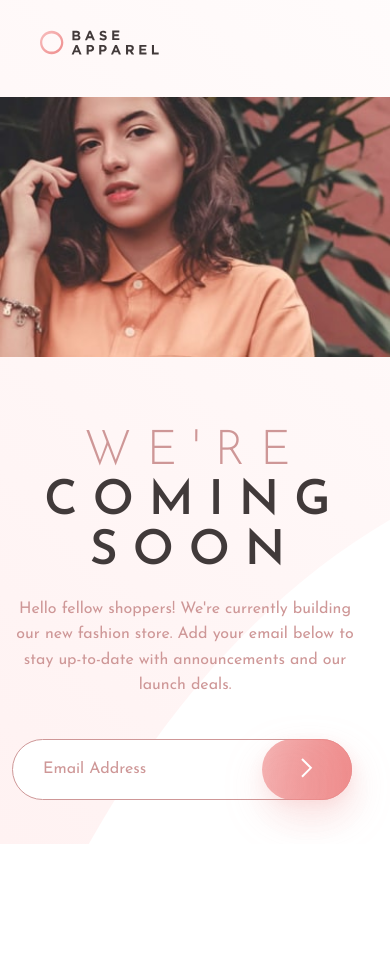
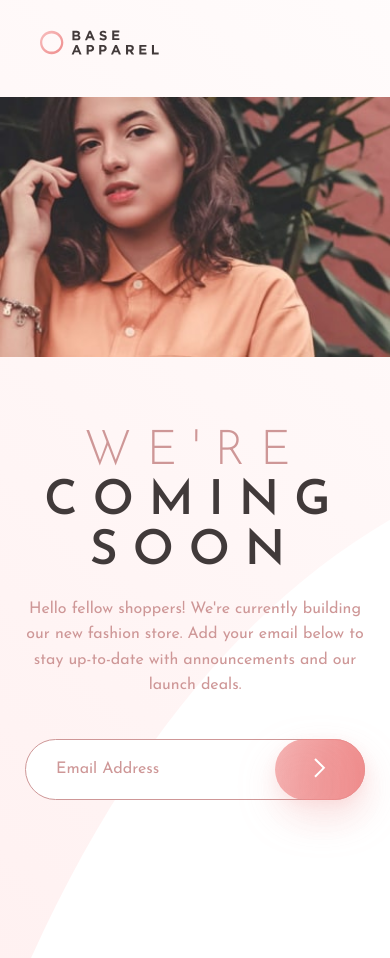
Before and after one commit to arrizkyhp/fm-base-apparel-coming-soon, a React (Create React App) app: page / in a window 390 px wide. Before the commit the page ends 844 px from the top, so only its background shows below. Built offline with nearby package versions, Linux system fonts and the light colour scheme.

Commit message:
second try responsive

```diff
--- a/package.json
+++ b/package.json
@@ -1,4 +1,5 @@
 {
+  "homepage": "https://arrizkyhp.github.io/fm-base-apparel-coming-soon/",
   "name": "base-apparel-coming-soon-master",
   "version": "0.1.0",
   "private": true,
@@ -18,6 +19,8 @@
     "web-vitals": "^1.1.2"
   },
   "scripts": {
+    "predeploy": "npm run build",
+    "deploy": "gh-pages -d build",
     "start": "react-scripts start",
     "build": "react-scripts build",
     "test": "react-scripts test",
@@ -42,6 +45,7 @@
     ]
   },
   "devDependencies": {
+    "gh-pages": "^3.2.3",
     "react-hook-form": "^7.15.4"
   }
 }
--- a/src/assets/css/style.css
+++ b/src/assets/css/style.css
@@ -50,7 +50,6 @@ a {
 body {
   max-width: 100vw;
   min-height: 100vh;
-  height: 100%;
   font-family: "Josefin Sans", sans-serif;
   position: relative;
   background: url(assets/images/bg-pattern-desktop.svg);
@@ -137,6 +136,15 @@ form p {
 @media (max-width: 480px) {
   form p {
     text-align: left;
+    -ms-flex-item-align: start;
+        align-self: flex-start;
+  }
+}
+@media (max-width: 480px) {
+  form {
+    -webkit-box-align: center;
+        -ms-flex-align: center;
+            align-items: center;
   }
 }
 
@@ -223,6 +231,8 @@ form p {
 @media (max-width: 480px) {
   .content__hero-description {
     max-width: 21.625rem;
+    margin-left: auto;
+    margin-right: auto;
   }
 }
 @media (max-width: 960px) {
@@ -261,7 +271,7 @@ main .hero {
 }
 @media (max-width: 480px) {
   main {
-    margin: 0 auto;
+    margin: 0 auto 7.125rem auto;
     -webkit-box-pack: center;
         -ms-flex-pack: center;
             justify-content: center;
--- a/src/assets/scss/base/_boilerplate.scss
+++ b/src/assets/scss/base/_boilerplate.scss
@@ -25,7 +25,7 @@ a {
 body {
   max-width: 100vw;
   min-height: 100vh;
-  height: 100%;
+  // height: 100%;
   font-family: $base-font;
   position: relative;
 
--- a/src/assets/scss/components/_formEmail.scss
+++ b/src/assets/scss/components/_formEmail.scss
@@ -52,6 +52,11 @@ form {
 
     @include breakpoint-max(sm) {
       text-align: left;
+      align-self: flex-start;
     }
   }
+
+  @include breakpoint-max(sm) {
+    align-items: center;
+  }
 }
--- a/src/assets/scss/layout/_content.scss
+++ b/src/assets/scss/layout/_content.scss
@@ -30,6 +30,8 @@
 
     @include breakpoint-max(sm) {
       max-width: rem(346);
+      margin-left: auto;
+      margin-right: auto;
     }
   }
 
--- a/src/assets/scss/pages/_home.scss
+++ b/src/assets/scss/pages/_home.scss
@@ -28,7 +28,7 @@ main {
   }
 
   @include breakpoint-max(sm) {
-    margin: 0 auto;
+    margin: 0 auto rem(114) auto;
     justify-content: center;
     grid-template-columns: 1fr;
     grid-template-rows: auto auto 2fr;
```
Also changed, not shown: 2 other files (tests, documents, lock files or other folders).
